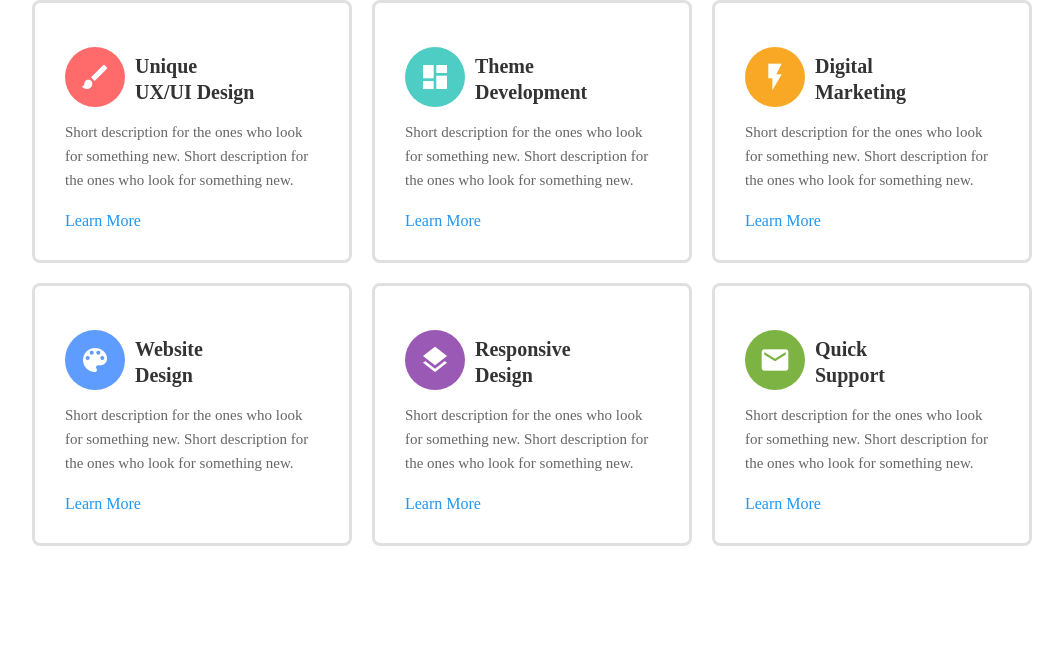
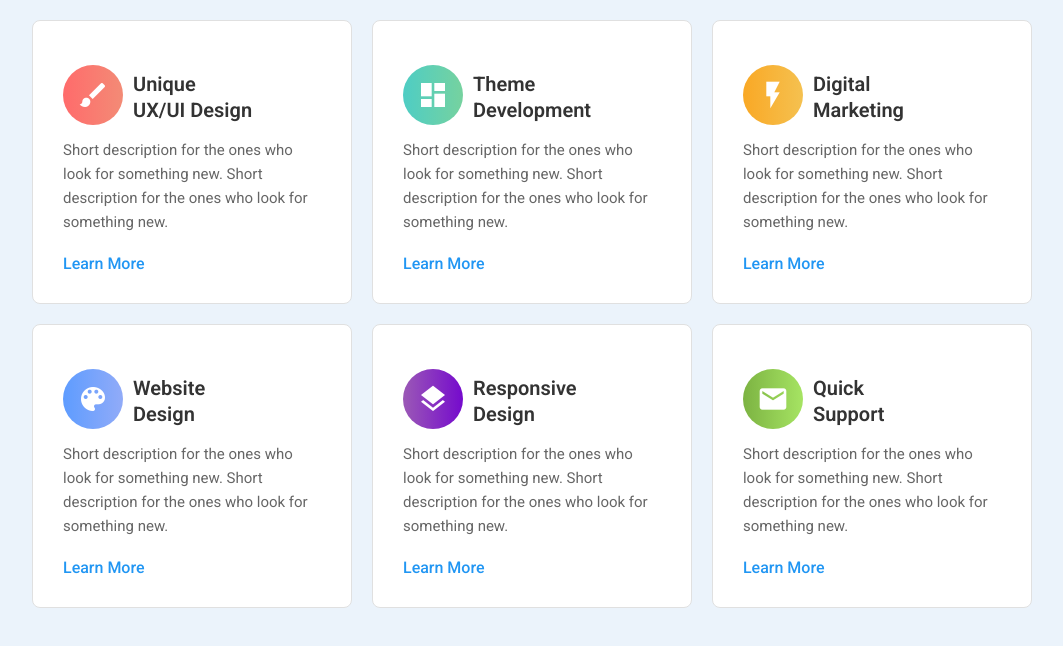
Before and after one commit to hieuit25-sys/F8-Online-k20-Homework, a plain HTML site: page BaiTapBuoi9/index.html in a window 1280 px wide. Shown: the whole page, without its empty margins (108-1171 px from the left). Drawn offline with Linux system fonts and the light colour scheme.

Commit message:
Hoan thanh Bai Tap Buoi 9

```diff
--- a/BaiTapBuoi9/index.html
+++ b/BaiTapBuoi9/index.html
@@ -10,121 +10,148 @@
       href="https://cdn.jsdelivr.net/npm/@mdi/font@7.4.47/css/materialdesignicons.min.css"
     />
 
+    <link rel="preconnect" href="https://fonts.googleapis.com" />
+    <link rel="preconnect" href="https://fonts.gstatic.com" crossorigin />
+    <link
+      href="https://fonts.googleapis.com/css2?family=Roboto:ital,wght@0,100..900;1,100..900&display=swap"
+      rel="stylesheet"
+    />
   </head>
   <body>
     <div class="services-container">
-
       <!---->
       <div class="item item1">
-
         <div class="title">
           <i class="mdi mdi-brush"></i>
-              <p>Unique <br> UX/UI Design</p>
+          <p>
+            Unique <br />
+            UX/UI Design
+          </p>
         </div>
 
         <div class="desc">
-          <p>Short description for the ones who look for something new. Short description for the ones who look for something new.</p>
+          <p>
+            Short description for the ones who look for something new. Short
+            description for the ones who look for something new.
+          </p>
         </div>
 
         <div class="lear-more">
           <a href="#learnmore">Learn More</a>
         </div>
-
       </div>
 
       <!---->
       <div class="item item2">
-
         <div class="title">
           <i class="mdi mdi-view-dashboard"></i>
-              <p>Theme <br> Development</p>
+          <p>
+            Theme <br />
+            Development
+          </p>
         </div>
 
         <div class="desc">
-          <p>Short description for the ones who look for something new. Short description for the ones who look for something new.</p>
+          <p>
+            Short description for the ones who look for something new. Short
+            description for the ones who look for something new.
+          </p>
         </div>
 
         <div class="lear-more">
           <a href="#learnmore">Learn More</a>
         </div>
-
       </div>
 
       <!---->
       <div class="item item3">
-
         <div class="title">
           <i class="mdi mdi-flash"></i>
-              <p>Digital <br> Marketing</p>
+          <p>
+            Digital <br />
+            Marketing
+          </p>
         </div>
 
         <div class="desc">
-          <p>Short description for the ones who look for something new. Short description for the ones who look for something new.</p>
+          <p>
+            Short description for the ones who look for something new. Short
+            description for the ones who look for something new.
+          </p>
         </div>
 
         <div class="lear-more">
           <a href="#learnmore">Learn More</a>
         </div>
-
       </div>
 
       <!---->
       <div class="item item4">
-
         <div class="title">
           <i class="mdi mdi-palette"></i>
-              <p>Website <br> Design</p>
+          <p>
+            Website <br />
+            Design
+          </p>
         </div>
 
         <div class="desc">
-          <p>Short description for the ones who look for something new. Short description for the ones who look for something new.</p>
+          <p>
+            Short description for the ones who look for something new. Short
+            description for the ones who look for something new.
+          </p>
         </div>
 
         <div class="lear-more">
           <a href="#learnmore">Learn More</a>
         </div>
-
       </div>
 
       <!---->
       <div class="item item5">
-
         <div class="title">
           <i class="mdi mdi-layers"></i>
-              <p>Responsive <br> Design</p>
+          <p>
+            Responsive <br />
+            Design
+          </p>
         </div>
 
         <div class="desc">
-          <p>Short description for the ones who look for something new. Short description for the ones who look for something new.</p>
+          <p>
+            Short description for the ones who look for something new. Short
+            description for the ones who look for something new.
+          </p>
         </div>
 
         <div class="lear-more">
           <a href="#learnmore">Learn More</a>
         </div>
-
       </div>
 
       <!---->
       <div class="item item6">
-
         <div class="title">
           <i class="mdi mdi-email"></i>
-              <p>Quick <br> Support</p>
+          <p>
+            Quick <br />
+            Support
+          </p>
         </div>
 
         <div class="desc">
-          <p>Short description for the ones who look for something new. Short description for the ones who look for something new.</p>
+          <p>
+            Short description for the ones who look for something new. Short
+            description for the ones who look for something new.
+          </p>
         </div>
 
         <div class="lear-more">
           <a href="#learnmore">Learn More</a>
         </div>
-
       </div>
     </div>
   </body>
 </html>
 
-
-
 <!-- https://www.youtube.com/watch?v=UIFkyaLIbG8 -->
--- a/BaiTapBuoi9/style.css
+++ b/BaiTapBuoi9/style.css
@@ -1,6 +1,12 @@
 * {
     margin: 0;
     box-sizing: border-box;
+}
+
+body {
+    margin-top: 20px;
+    background-color: rgba(235, 243, 251, 1);
+    font-family: "Roboto", sans-serif;
 }
 
 .services-container {
@@ -14,7 +20,8 @@
 }
 
 .item {
-    border: 3px solid #e0e0e0;
+    background: #ffffff;
+    border: 1px solid #e0e0e0;
     border-radius: 8px;
 
     flex-basis: calc((100% - 40px) / 3);
@@ -56,26 +63,32 @@ i {
 }
 
 .mdi-brush {
+    background-image: linear-gradient(90deg, #ff6b6b, #f38b76);
     background-color: #ff6b6b;
 }
 
 .mdi-view-dashboard {
+    background-image: linear-gradient(90deg, #4ecdc4, #76d29f);
     background-color: #4ecdc4;
 }
 
 .mdi-flash {
+    background-image: linear-gradient(90deg, #f9a825, #f5c150);
     background-color: #f9a825;
 }
 
 .mdi-palette {
+    background-image: linear-gradient(90deg, #5e9cff, #91abf8);
     background-color: #5e9cff;
 }
 
 .mdi-layers {
+    background-image: linear-gradient(90deg, #9b59b6, #750acd);
     background-color: #9b59b6;
 }
 
 .mdi-email {
+    background-image: linear-gradient(90deg, #7cb342, #a6e463);
     background-color: #7cb342;
 }
 
@@ -97,3 +110,31 @@ a {
 a:hover {
     text-decoration: underline;
 }
+
+.item:hover {
+    border-width: 3px;
+}
+
+.item1:hover {
+    border-color: #ff6b6b;
+}
+
+.item2:hover {
+    border-color: #4ecdc4;
+}
+
+.item3:hover {
+    border-color: #f9a825;
+}
+
+.item4:hover {
+    border-color: #5e9cff;
+}
+
+.item5:hover {
+    border-color: #9b59b6;
+}
+
+.item6:hover {
+    border-color: #7cb342;
+}
```
Lines whose indentation alone changed are shown as unchanged.
